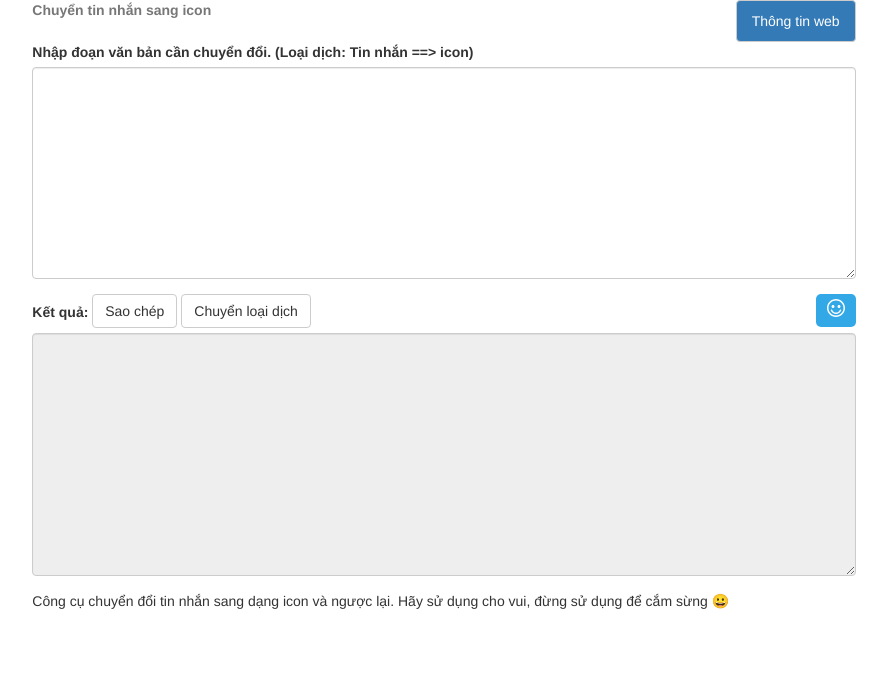
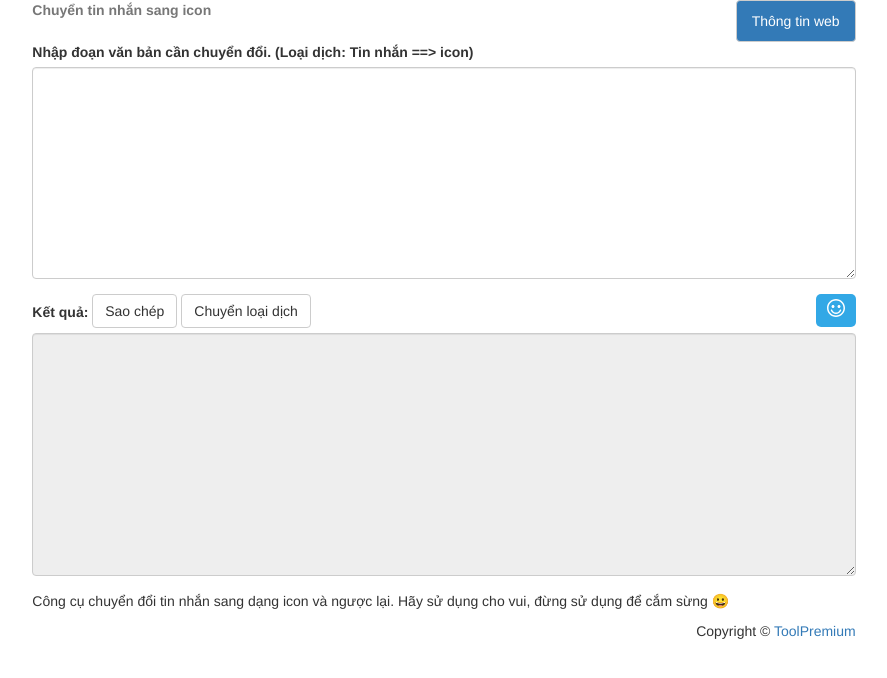
Before and after one commit to sang1900/sang1900.github.io, a plain HTML site: page index.html in a window 1280 px wide. Shown: the whole page, without its empty margins (196-1083 px from the left). Drawn offline with nearby package versions, Linux system fonts and the light colour scheme.

Commit message:
Update index.html

```diff
--- a/index.html
+++ b/index.html
@@ -84,6 +84,7 @@
             </div>
             <footer class="footer">
                 <p>Công cụ chuyển đổi tin nhắn sang dạng icon và ngược lại. Hãy sử dụng cho vui, đừng sử dụng để cắm sừng 😀</p>
+                <p style="text-align: right">Copyright © <a href="https://toolpremium.blogspot.com" rel="nofollow" target="_blank">ToolPremium</a></p>
             </footer>
             <div id="myModal" class="modal fade" role="dialog">
                 <div class="modal-dialog">
```
